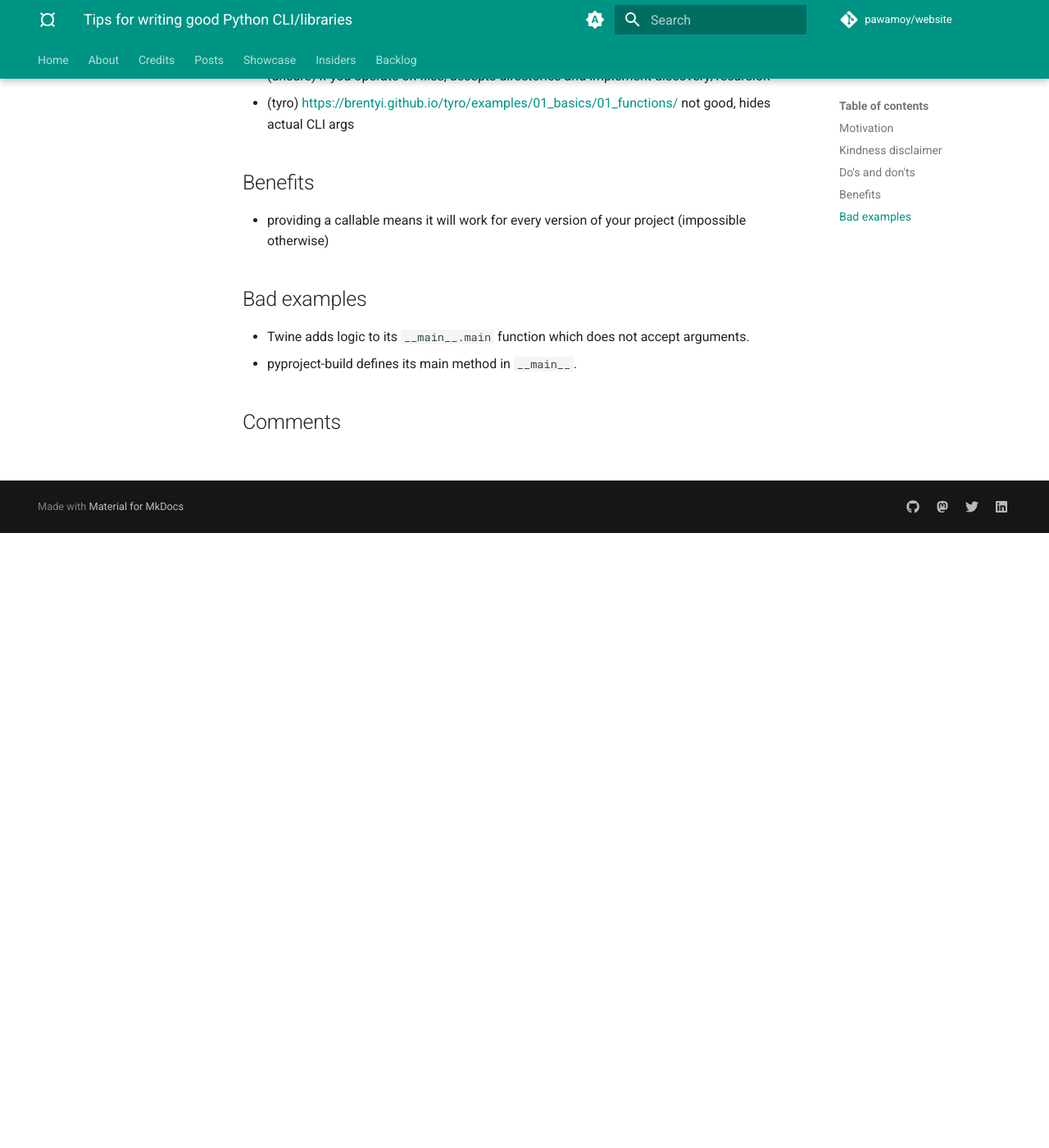
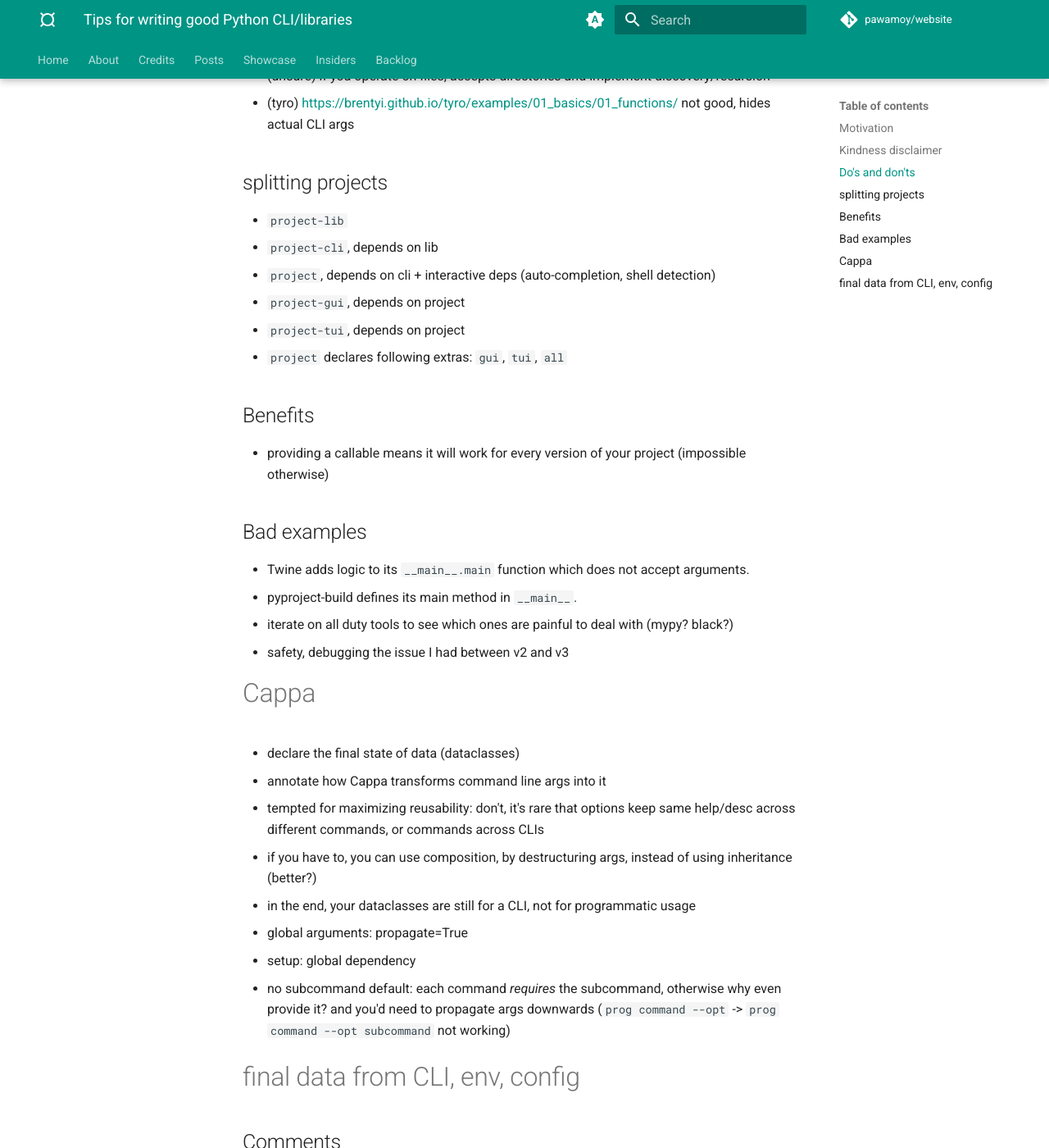
Before and after one commit to pawamoy/website, an MkDocs documentation site: the page built from docs/posts/tips-for-writing-good-python-cli-libraries.md, in a window 1280 px wide and 1400 px high, scrolled down 1322 px. Shown: the whole window at 82% size. Built offline with MkDocs 1.6.1 and Material for MkDocs 9.7.7, drawn with Linux system fonts in a browser that asks for light colours; a script that is not in the unit is left out; comment, search, counter and statistics services are not loaded; before the commit the page ends 1972 px from its top, so only the background shows below that.

Commit message:
Add notes to CLI post draft

```diff
--- a/docs/posts/tips-for-writing-good-python-cli-libraries.md
+++ b/docs/posts/tips-for-writing-good-python-cli-libraries.md
@@ -53,6 +53,15 @@ Toot on Mastodon, quote from docs "call to developers".
 - (tyro) https://brentyi.github.io/tyro/examples/01_basics/01_functions/ not good,
   hides actual CLI args
 
+## splitting projects
+
+- `project-lib`
+- `project-cli`, depends on lib
+- `project`, depends on cli + interactive deps (auto-completion, shell detection)
+- `project-gui`, depends on project
+- `project-tui`, depends on project
+- `project` declares following extras: `gui`, `tui`, `all`
+
 ## Benefits
 
 - providing a callable means it will work for every version of your project
@@ -64,3 +73,22 @@ Toot on Mastodon, quote from docs "call to developers".
 
 - Twine adds logic to its `__main__.main` function which does not accept arguments.
 - pyproject-build defines its main method in `__main__`.
+- iterate on all duty tools to see which ones are painful to deal with (mypy? black?)
+- safety, debugging the issue I had between v2 and v3
+
+
+# Cappa
+
+- declare the final state of data (dataclasses)
+- annotate how Cappa transforms command line args into it
+
+- tempted for maximizing reusability: don't, it's rare that options keep same help/desc across different commands, or commands across CLIs
+- if you have to, you can use composition, by destructuring args, instead of using inheritance (better?)
+- in the end, your dataclasses are still for a CLI, not for programmatic usage
+
+- global arguments: propagate=True
+- setup: global dependency
+
+- no subcommand default: each command *requires* the subcommand, otherwise why even provide it? and you'd need to propagate args downwards (`prog command --opt` -> `prog command --opt subcommand` not working)
+
+# final data from CLI, env, config
```
